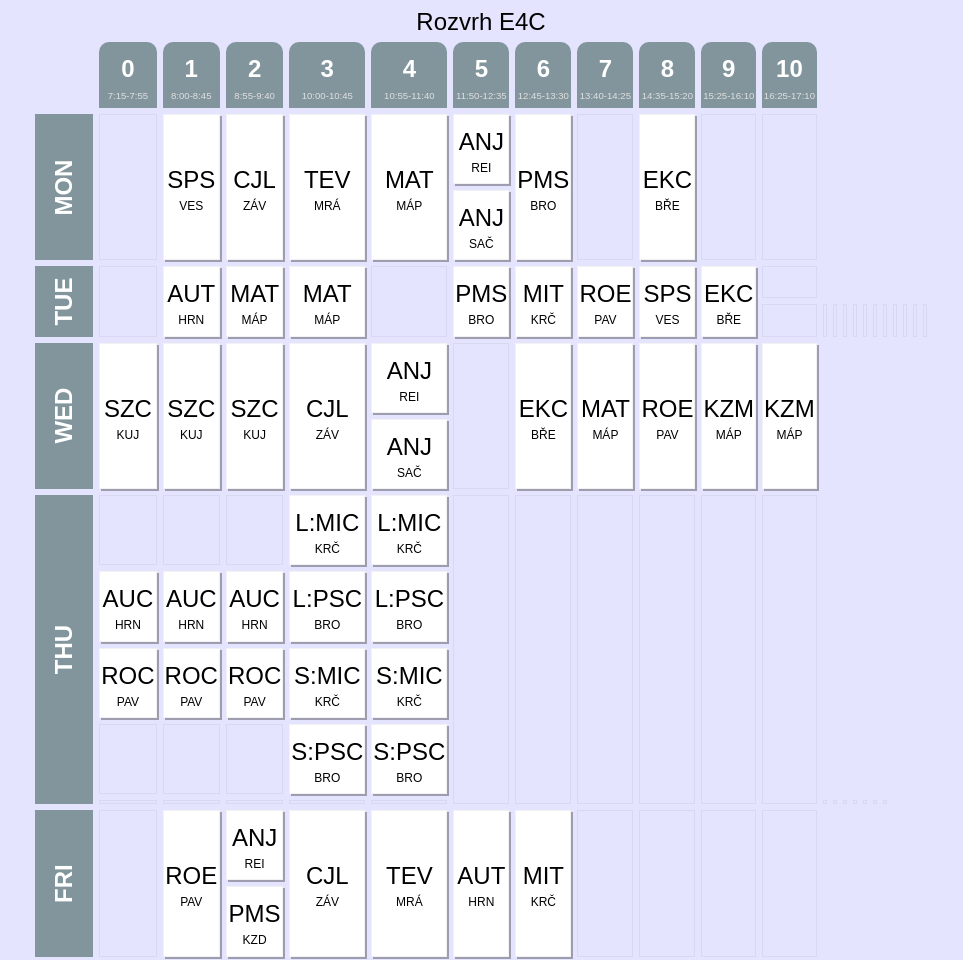
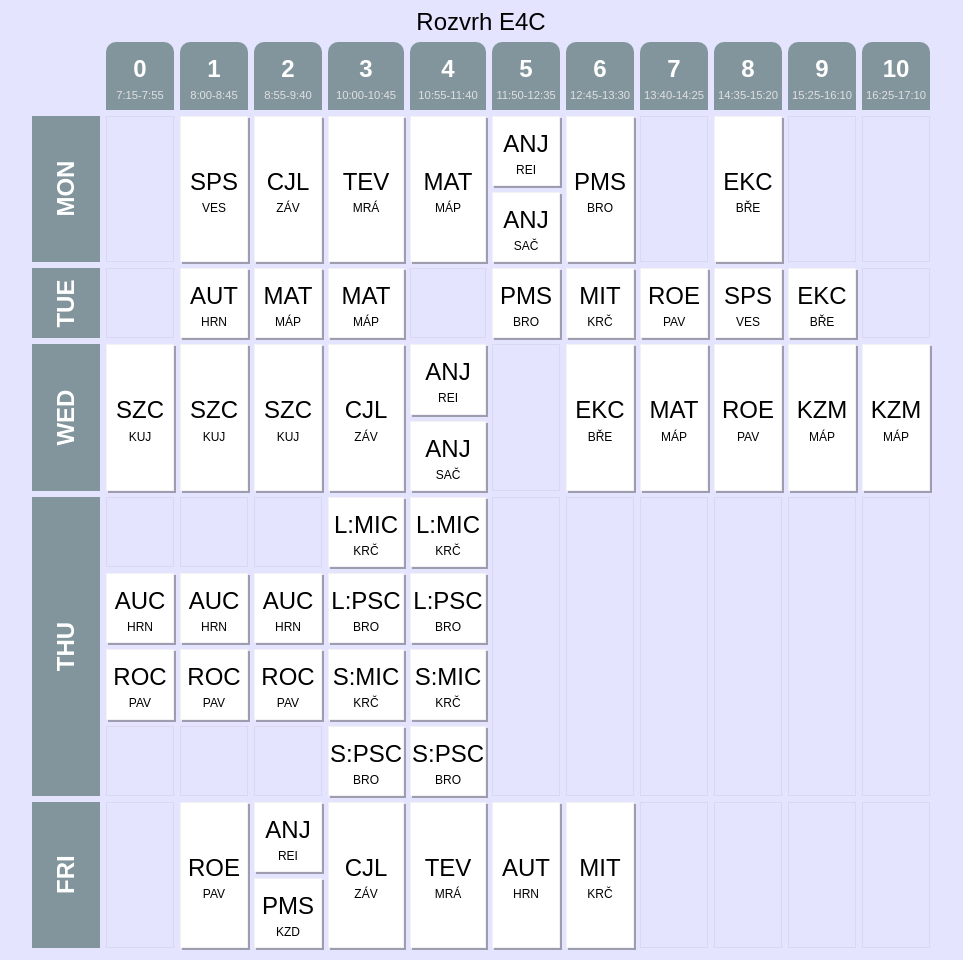
Before and after one commit to pslib-cz/2023-p2a-web-html-table-rozvrh-janek-123, a plain HTML site: page index.html in a window 1280 px wide. Shown: the whole page, without its empty margins (159-1122 px from the left). Drawn offline with Linux system fonts and the light colour scheme.

Commit message:
Validátor už nebrečí

```diff
--- a/index.html
+++ b/index.html
@@ -108,57 +108,43 @@
 
             <!-- TUE -->
             <tr>
-                <th rowspan="2">
+                <th>
                     <p class="day">TUE</p>
                 </th>
-                <td rowspan="2"></td>
-                <td rowspan="2">
+                <td></td>
+                <td>
                     <p>AUT</p>
                     <p class="teacher">HRN</p>
                 </td>
-                <td rowspan="2">
+                <td>
                     <p>MAT</p>
                     <p class="teacher">MÁP</p>
                 </td>
-                <td rowspan="2">
+                <td>
                     <p>MAT</p>
                     <p class="teacher">MÁP</p>
                 </td>
-                <td rowspan="2"></td>
-                <td rowspan="2">
+                <td></td>
+                <td>
                     <p>PMS</p>
                     <p class="teacher">BRO</p>
                 </td>
-                <td rowspan="2">
+                <td>
                     <p>MIT</p>
                     <p class="teacher">KRČ</p>
                 </td>
-                <td rowspan="2">
+                <td>
                     <p>ROE</p>
                     <p class="teacher">PAV</p>
                 </td>
-                <td rowspan="2">
+                <td>
                     <p>SPS</p>
                     <p class="teacher">VES</p>
                 </td>
-                <td rowspan="2">
+                <td>
                     <p>EKC</p>
                     <p class="teacher">BŘE</p>
                 </td>
-                <td></td>
-            </tr>
-            <tr>
-                <td></td>
-                <td></td>
-                <td></td>
-                <td></td>
-                <td></td>
-                <td></td>
-                <td></td>
-                <td></td>
-                <td></td>
-                <td></td>
-                <td></td>
                 <td></td>
             </tr>
 
@@ -218,7 +204,7 @@
 
             <!-- TH -->
             <tr>
-                <th rowspan="5">
+                <th rowspan="4">
                     <div class="day">THU</div>
                 </th>
                 <td></td>
@@ -232,12 +218,12 @@
                     <p>L:MIC</p>
                     <p class="teacher">KRČ</p>
                 </td>
-                <td rowspan="5"></td>
-                <td  rowspan="5"></td>
-                <td  rowspan="5"></td>
-                <td  rowspan="5"></td>
-                <td  rowspan="5"></td>
-                <td  rowspan="5"></td>
+                <td rowspan="4"></td>
+                <td  rowspan="4"></td>
+                <td  rowspan="4"></td>
+                <td  rowspan="4"></td>
+                <td  rowspan="4"></td>
+                <td  rowspan="4"></td>
             </tr>
             <tr>
                 <td>
@@ -296,20 +282,6 @@
                     <p class="teacher">BRO</p>
                 </td>
             </tr>
-            <tr>
-                <td></td>
-                <td></td>
-                <td></td>
-                <td></td>
-                <td></td>
-                <td></td>
-                <td></td>
-                <td></td>
-                <td></td>
-                <td></td>
-                <td></td>
-                <td></td>
-            </tr>
 
             <!-- FRI -->
             <tr>
--- a/style.css
+++ b/style.css
@@ -31,6 +31,8 @@ thead th
 {
     border-top-right-radius: 10px;
     border-top-left-radius: 10px;
+
+    min-width: 2.75em;
 }
 
 table
@@ -67,7 +69,7 @@ tr
 .dur
 {
     font-weight: 100;
-    font-size: .4em;
+    font-size: .47em;
 
     color: rgb(224, 224, 224);
 }
```
